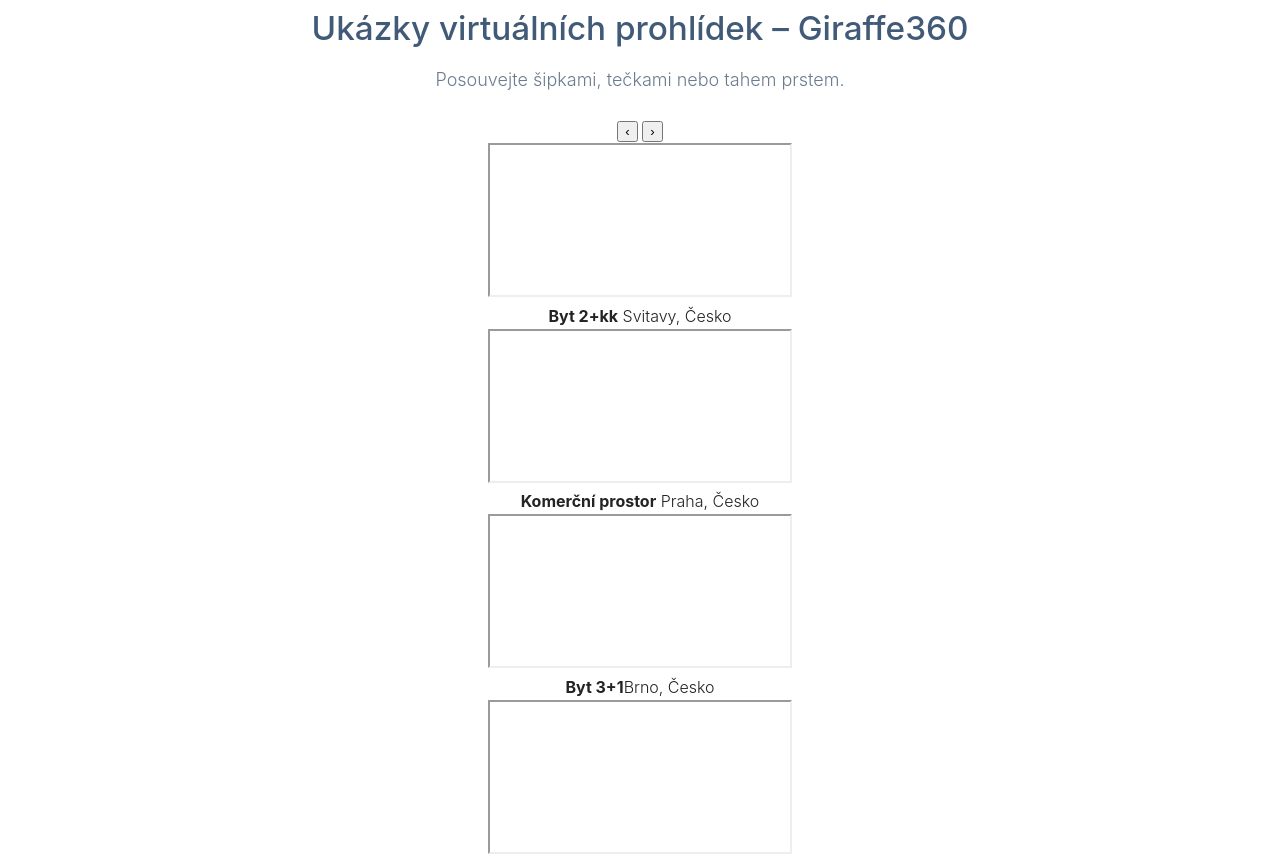
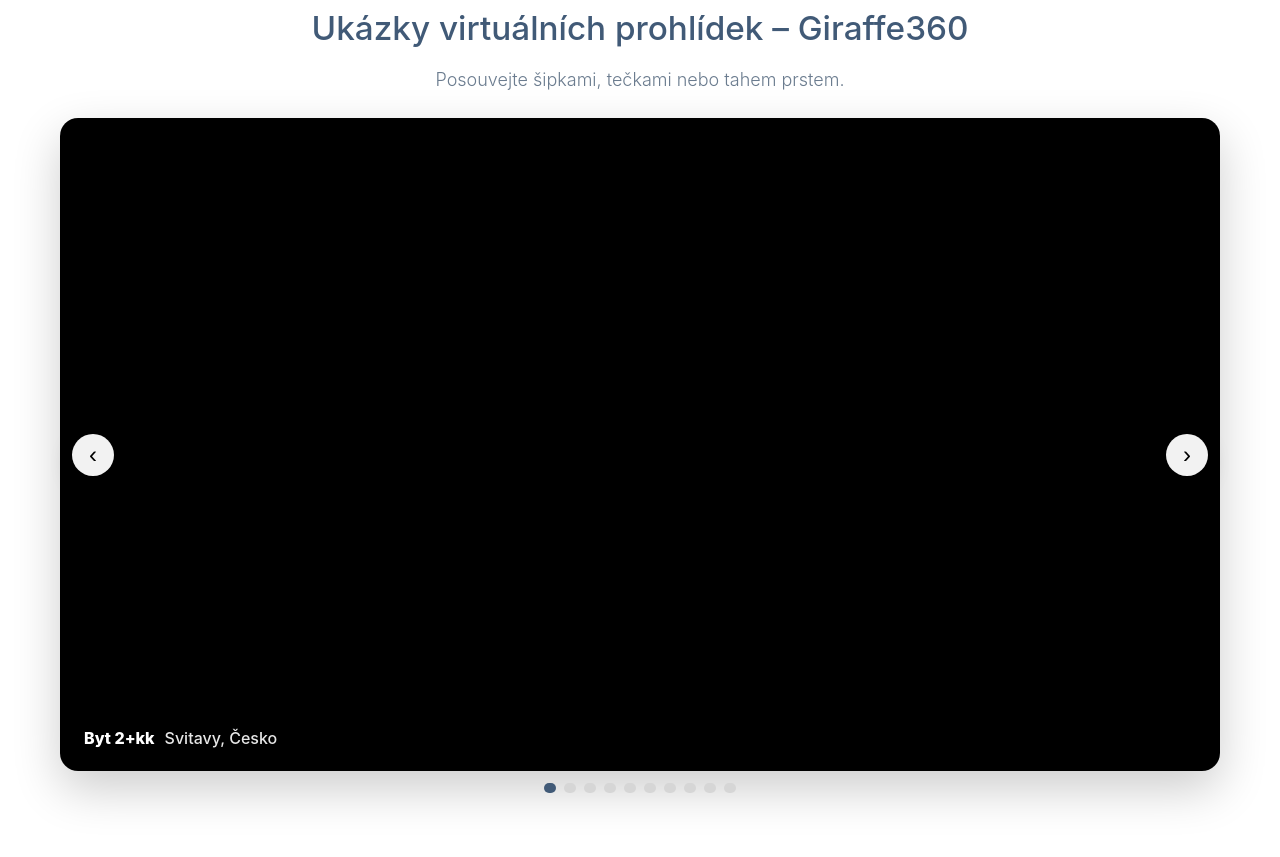
Before and after one commit to Odonek/ShowSpace-upgraded-web, a plain HTML site: page index.html in a window 1280 px wide. Shown: the part 1269-2126 px from the top of the page. Drawn offline with Linux system fonts and the light colour scheme; a web font is replaced by a local one.

Commit message:
Update styles.css

```diff
--- a/styles.css
+++ b/styles.css
@@ -11,6 +11,57 @@
   --max:1200px;
   --shadow:0 8px 24px rgba(0,0,0,.08);
   --font:"Inter",system-ui,-apple-system,Segoe UI,Roboto,Arial,sans-serif;
+}
+
+
+/* PROHLÍDKA – zarovnání na střed */
+#prohlidka { text-align: center; }
+#prohlidka h2 { color: var(--slate); margin-bottom: 8px; }
+#prohlidka p.lead { color: var(--muted); margin-bottom: 18px; }
+
+/* Carousel základ (pokud už nemáš) */
+.tour-carousel { position: relative; }
+.tc-viewport { overflow: hidden; border-radius: 18px; box-shadow: 0 18px 48px rgba(0,0,0,0.20); }
+.tc-track { display: flex; transition: transform .4s ease; will-change: transform; }
+.tc-slide { min-width: 100%; padding: 0; }
+.tc-frame { position: relative; width: 100%; aspect-ratio: 16/9; background: #000; }
+.tc-frame iframe { position: absolute; inset: 0; width: 100%; height: 100%; border: 0; border-radius: 18px; }
+
+/* Caption – titulek a místo */
+.tc-caption{
+  position: absolute;
+  left: 12px; bottom: 12px;
+  display: inline-flex;
+  gap: 10px;
+  align-items: center;
+  padding: 8px 12px;
+  background: rgba(0,0,0,0.55);
+  color: #fff;
+  border-radius: 12px;
+  backdrop-filter: blur(2px);
+  font-weight: 500;        /* Medium 500 – sedí k Funnel Display */
+}
+.tc-caption strong{ font-weight: 800; }
+.tc-caption span{ opacity: .9; }
+
+/* Šipky + tečky (pokud už nemáš) */
+.tc-arrow {
+  position: absolute; top: 50%; transform: translateY(-50%);
+  z-index: 2; width: 42px; height: 42px; border-radius: 50%; border: 0;
+  background: rgba(255,255,255,0.95); box-shadow: 0 8px 24px rgba(0,0,0,0.20);
+  cursor: pointer; font-size: 24px; line-height: 1;
+}
+.tc-prev { left: 12px; } .tc-next { right: 12px; }
+.tc-arrow:hover { background: var(--accent); color: #111; }
+
+.tc-dots { display: flex; gap: 8px; justify-content: center; margin-top: 12px; }
+.tc-dots button { width: 10px; height: 10px; border-radius: 999px; border: 0; background: #d6d6d6; cursor: pointer; }
+.tc-dots button[aria-selected="true"] { background: var(--slate); }
+
+@media (max-width: 780px){
+  .tc-arrow { width: 36px; height: 36px; font-size: 20px; }
+  .tc-prev { left: 8px; } .tc-next { right: 8px; }
+  .tc-caption{ left: 10px; bottom: 10px; padding: 6px 10px; font-size: 14px; }
 }
 
 
```
